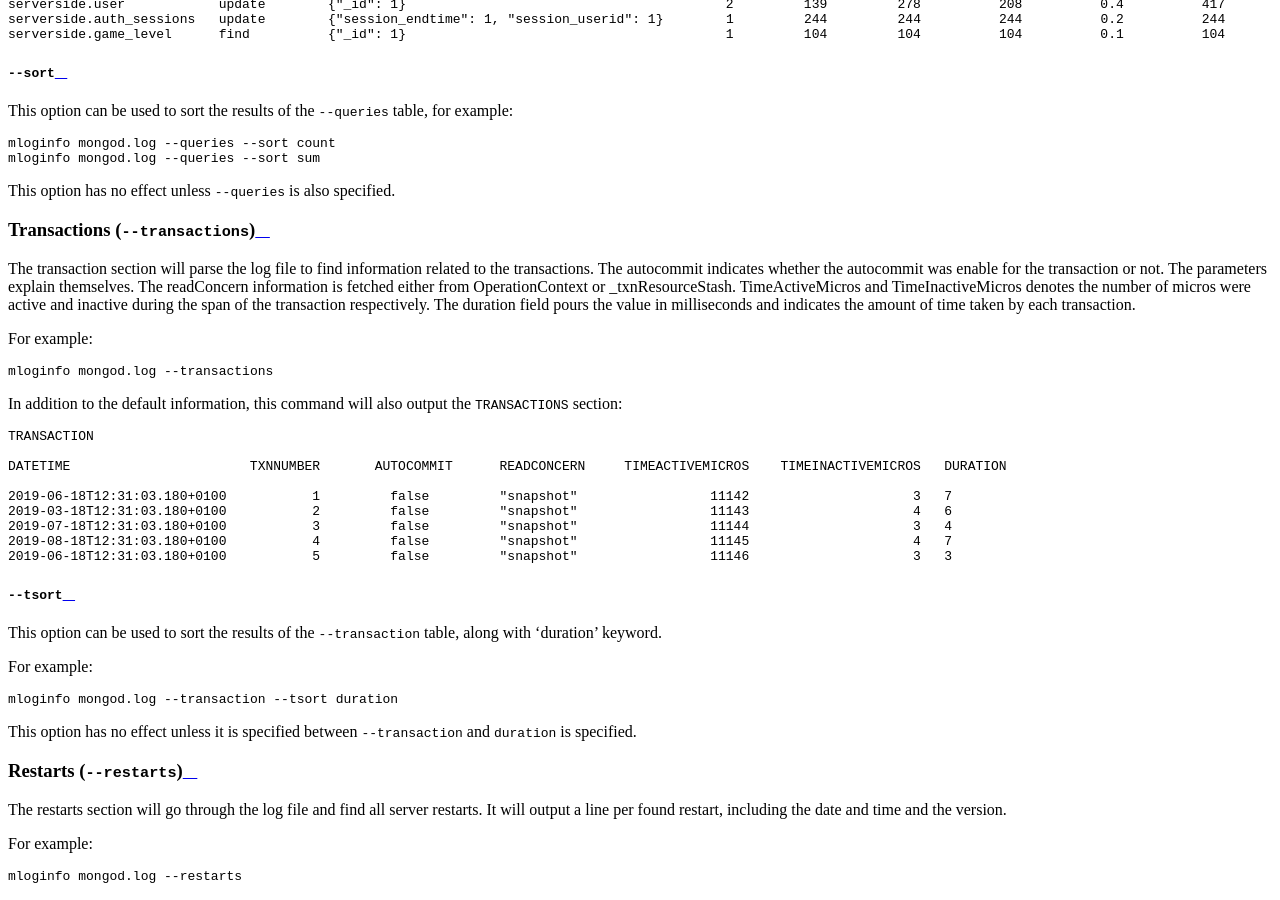
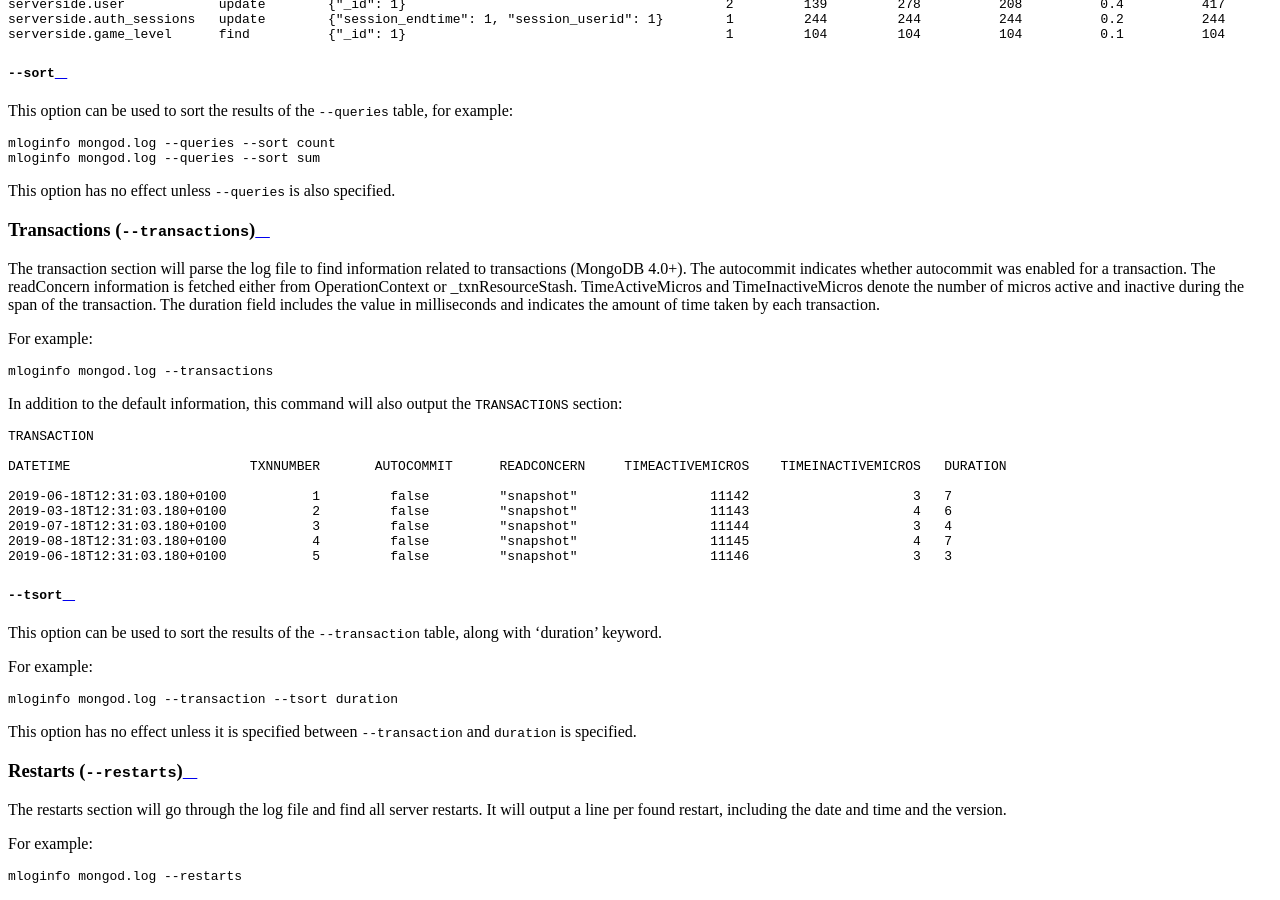
Before and after one commit to rueckstiess/mtools, a Sphinx documentation site: the page built from doc/mloginfo.rst, in a window 1280 px wide and 900 px high, scrolled down 2589 px. Built offline with Sphinx 7.4.7 and the Read the Docs theme 2.0.0, drawn with Linux system fonts in a browser that asks for light colours.

Commit message:
Tidy description of --transactions

```diff
--- a/doc/mloginfo.rst
+++ b/doc/mloginfo.rst
@@ -145,12 +145,12 @@ Transactions (``--transactions``)
 -----------------------
 
 The transaction section will parse the log file to find information related
-to the transactions. The autocommit indicates whether the autocommit was
-enable for the transaction or not. The parameters explain themselves. The readConcern
-information is fetched either from OperationContext or _txnResourceStash.
-TimeActiveMicros and TimeInactiveMicros denotes the number of micros were active and
-inactive during the span of the transaction respectively. The duration field pours the
-value in milliseconds and indicates the amount of time taken by each transaction.
+to transactions (MongoDB 4.0+). The autocommit indicates whether autocommit
+was enabled for a transaction. The readConcern information is fetched either
+from OperationContext or _txnResourceStash. TimeActiveMicros and TimeInactiveMicros
+denote the number of micros active and inactive during the span of the transaction.
+The duration field includes the value in milliseconds and indicates the amount
+of time taken by each transaction.
 
 For example:
 
```
